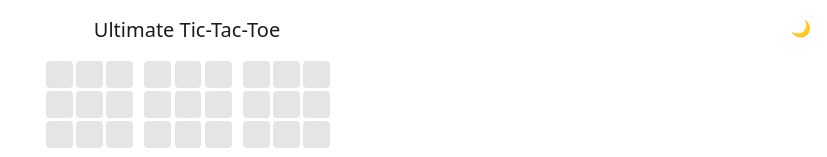
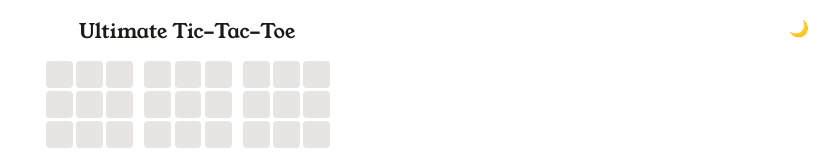
Before and after one commit to valtism/ultimate-tic-tac-toe, a React (Create React App) app: page / in a window 1280 px wide. Shown: the top 157 px of the page, without its empty margins (453-1280 px from the left). Built offline with nearby package versions, Linux system fonts and the light colour scheme.

Commit message:
Add display font

```diff
--- a/src/components/App.js
+++ b/src/components/App.js
@@ -38,7 +38,7 @@ export default function App() {
   return (
     <DarkContext.Provider value={dark}>
       <div className="bg-white dark:bg-gray-900 flex flex-col items-center space-y-2">
-        <h1 className="text-xl font-medium mt-4 text-gray-900 dark:text-white">
+        <h1 className="font-display text-xl mt-4 text-gray-900 dark:text-white">
           Ultimate Tic-Tac-Toe
         </h1>
         <div className="absolute top-2 right-4">
@@ -124,7 +124,9 @@ function WinnerAnnouncement({ winner }) {
 function DarkToggle({ dark, setDark }) {
   return (
     <div>
-      <button onClick={() => setDark(!dark)}>{dark ? "☀️" : "🌙"}</button>
+      <button className="w-6 h-6" onClick={() => setDark(!dark)}>
+        <span>{dark ? "☀️" : "🌙"}</span>
+      </button>
     </div>
   );
 }
--- /dev/null
+++ b/src/index.css
@@ -0,0 +1,5 @@
+@font-face {
+  font-family: "YoungSerif";
+  src: local("YoungSerif"),
+    url(./fonts/YoungSerif-Regular.woff2) format("woff2");
+}
--- a/src/index.js
+++ b/src/index.js
@@ -1,5 +1,6 @@
 import React from "react";
 import ReactDOM from "react-dom";
+import "./index.css";
 import "./styles/tailwind.css";
 import App from "./components/App";
 
--- a/tailwind.config.js
+++ b/tailwind.config.js
@@ -8,6 +8,9 @@ module.exports = {
       colors: {
         gray: colors.warmGray,
       },
+      fontFamily: {
+        display: "YoungSerif",
+      },
     },
   },
   variants: {
```
Also changed, not shown: src/fonts/YoungSerif-Regular.woff2 (added), 1 other file (tests, documents, lock files or other folders).
